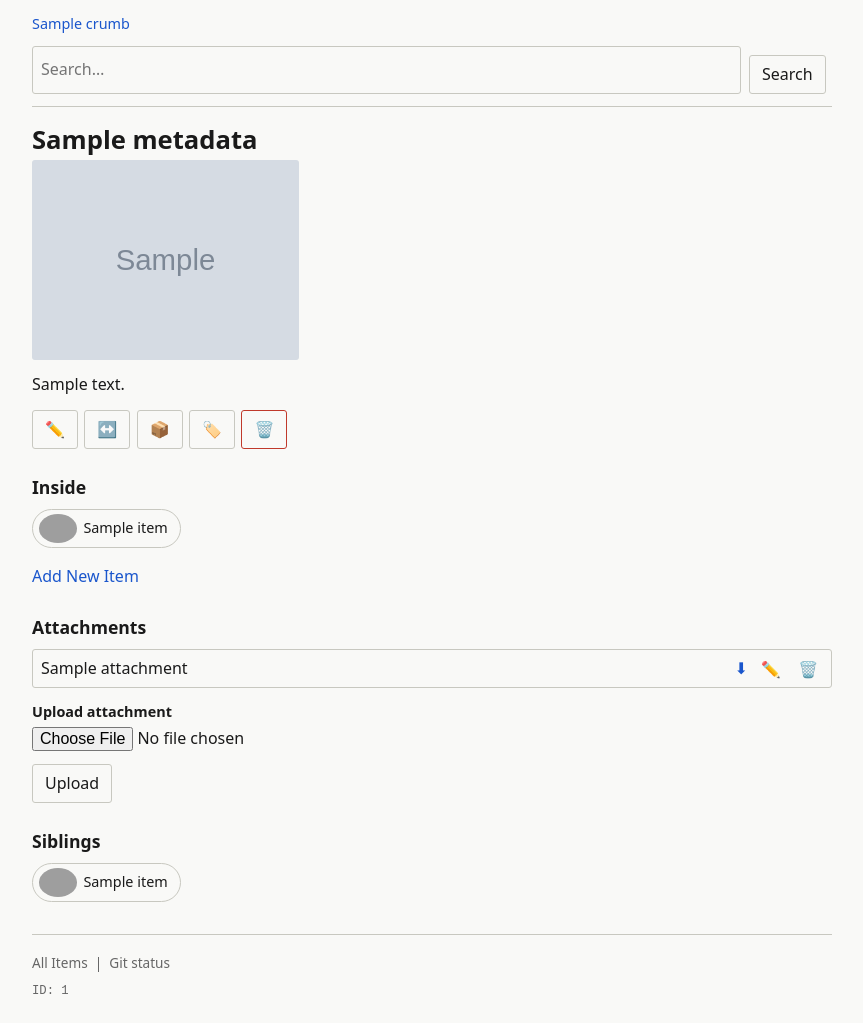
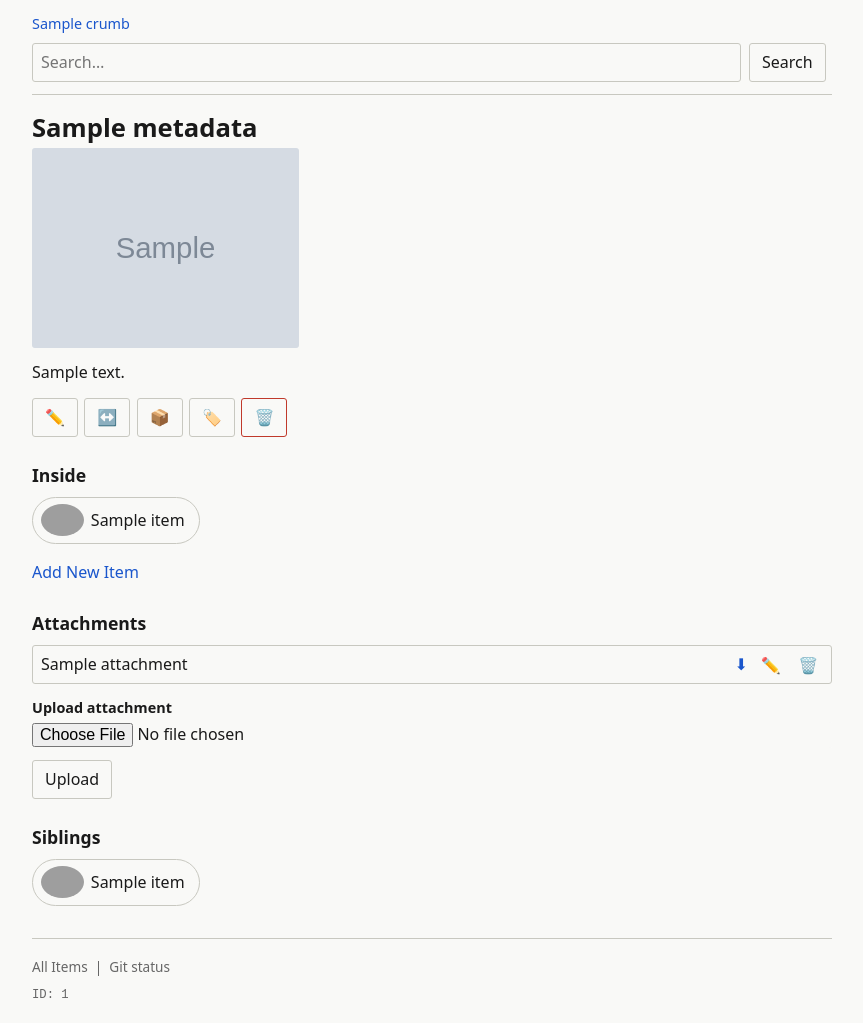
Before and after one commit to flroppy/homERP, a FastAPI app: template templates/item.html in a window 1280 px wide. Shown: the whole page, without its empty margins (208-1071 px from the left). Before the commit the page ends 994 px from the top, so only its background shows below. Run offline with FastAPI, Linux system fonts and the light colour scheme; the template is opened without the code that fills it: most values are stand-ins (such as "Sample title", 1, 10 or a date in 2020); grey boxes marked "Sample" are stand-in pictures; grey boxes are pictures that could not be loaded.

Commit message:
fix chip sizing, text alignment, search button height, icon tooltips
- item chips: symmetric padding, min-height 2.5rem — text centres correctly
 with or without thumbnail; thumbnail pulled to chip edge with negative margin
- search bar: align-items:stretch + zero margin-top on input/button so they
 match height in the flex row
- attachment btn-icon: add title="Rename/Delete" for hover tooltip

Co-Authored-By: Claude Sonnet 4.6 <noreply@anthropic.com>

```diff
--- a/static/style.css
+++ b/static/style.css
@@ -88,11 +88,13 @@ nav .breadcrumb li:not(:last-child)::after {
 /* ── Search form in header ──────────────────────────────────────────────── */
 header form[role="search"] {
   display: flex;
+  align-items: stretch;
   gap: 0.5rem;
   margin-top: 0.5rem;
 }
 
-header form[role="search"] input { width: auto; flex: 1; }
+header form[role="search"] input { width: auto; flex: 1; margin-top: 0; }
+header form[role="search"] button { margin-top: 0; }
 
 /* ── Forms ──────────────────────────────────────────────────────────────── */
 label { display: block; font-size: 0.9rem; font-weight: 600; margin-top: 0.75rem; }
@@ -151,19 +153,20 @@ button.danger:hover { background: var(--danger); color: var(--bg); }
 .item-chip {
   display: inline-flex;
   align-items: center;
-  gap: 0.4rem;
+  gap: 0.45rem;
   border: 1px solid var(--border);
   border-radius: 2rem;
-  padding: 0.25rem 0.75rem 0.25rem 0.35rem;
-  font-size: 0.9rem;
-  line-height: 1.3;
+  padding: 0.4rem 0.9rem;
+  font-size: 1rem;
+  min-height: 2.5rem;
 }
 
 .item-chip img {
-  height: 1.8rem;
+  height: 2rem;
   width: auto;
   border-radius: 50%;
   flex-shrink: 0;
+  margin-left: -0.4rem; /* pull thumbnail to chip edge */
 }
 
 .item-chip a { color: var(--text); }
--- a/templates/item.html
+++ b/templates/item.html
@@ -85,8 +85,8 @@
                     <summary>
                         <span class="attachment-name">{{ attachment.name }}</span>
                         <a href="/download/{{attachment.path}}" aria-label="Download {{ attachment.name }}">⬇</a>
-                        <button class="btn-icon" aria-label="Rename {{ attachment.name }}" onclick="event.preventDefault();document.getElementById('dialog-rename-{{loop.index}}').showModal()">✏️</button>
-                        <button class="btn-icon danger" aria-label="Delete {{ attachment.name }}" onclick="event.preventDefault();document.getElementById('dialog-delete-{{loop.index}}').showModal()">🗑️</button>
+                        <button class="btn-icon" aria-label="Rename {{ attachment.name }}" title="Rename" onclick="event.preventDefault();document.getElementById('dialog-rename-{{loop.index}}').showModal()">✏️</button>
+                        <button class="btn-icon danger" aria-label="Delete {{ attachment.name }}" title="Delete" onclick="event.preventDefault();document.getElementById('dialog-delete-{{loop.index}}').showModal()">🗑️</button>
                     </summary>
                     {% if is_image %}
                         <img data-src="/view/{{attachment.path}}" alt="{{ attachment.name }}">
@@ -102,8 +102,8 @@
                 <div class="attachment-plain">
                     <span class="attachment-name">{{ attachment.name }}</span>
                     <a href="/download/{{attachment.path}}" aria-label="Download {{ attachment.name }}">⬇</a>
-                    <button class="btn-icon" aria-label="Rename {{ attachment.name }}" onclick="document.getElementById('dialog-rename-{{loop.index}}').showModal()">✏️</button>
-                    <button class="btn-icon danger" aria-label="Delete {{ attachment.name }}" onclick="document.getElementById('dialog-delete-{{loop.index}}').showModal()">🗑️</button>
+                    <button class="btn-icon" aria-label="Rename {{ attachment.name }}" title="Rename" onclick="document.getElementById('dialog-rename-{{loop.index}}').showModal()">✏️</button>
+                    <button class="btn-icon danger" aria-label="Delete {{ attachment.name }}" title="Delete" onclick="document.getElementById('dialog-delete-{{loop.index}}').showModal()">🗑️</button>
                 </div>
                 {% endif %}
 
```
